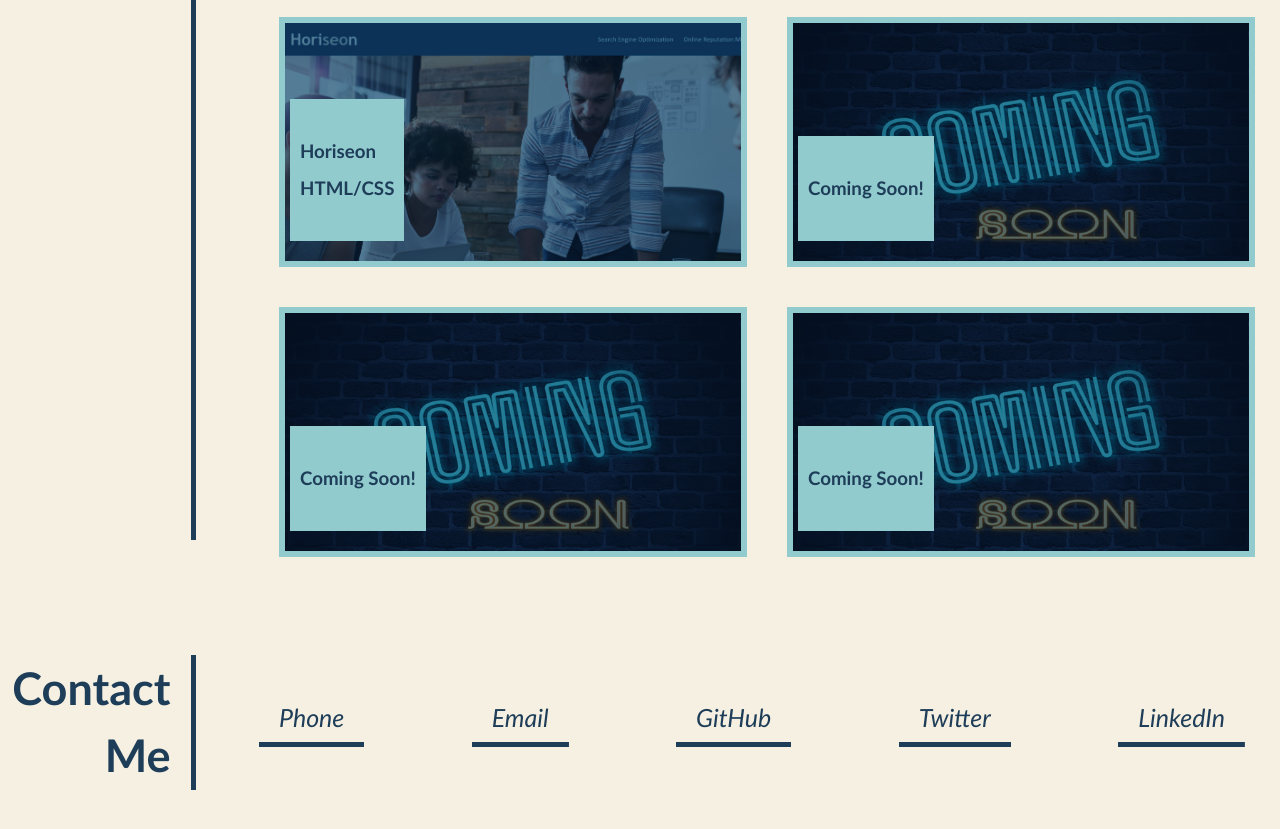
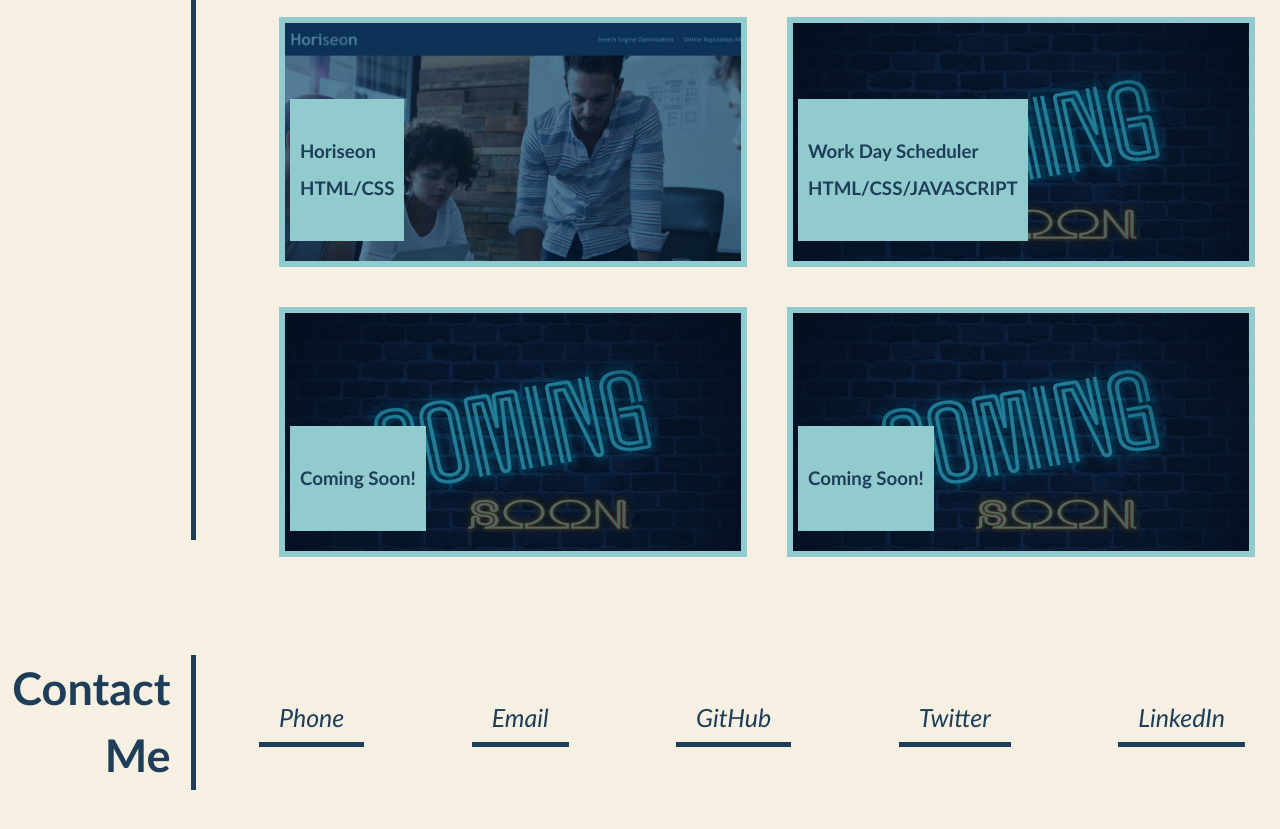
Before and after one commit to danpoggetti/react-portfolio, a React (Create React App) app: page / in a window 1280 px wide. Shown: the part 1400-2229 px from the top of the page. Built offline with nearby package versions, Linux system fonts and the light colour scheme.

Commit message:
added project 3

```diff
--- a/src/components/Project.js
+++ b/src/components/Project.js
@@ -24,9 +24,9 @@ function Project() {
             <h3>Horiseon<br />HTML/CSS</h3>
           </div>
         </a>
-        <a href="#" className="flex-pics Project3">
+        <a href="https://danpoggetti.github.io/work-day-scheduler/" className="flex-pics Project3">
           <div>
-            <h3>Coming Soon!</h3>
+            <h3>Work Day Scheduler<br />HTML/CSS/JAVASCRIPT</h3>
           </div>
         </a>
         <a href="#" className="flex-pics Project4">
```
Also changed, not shown: src/images/work_day_scheduler_screen_shot.png (added).
